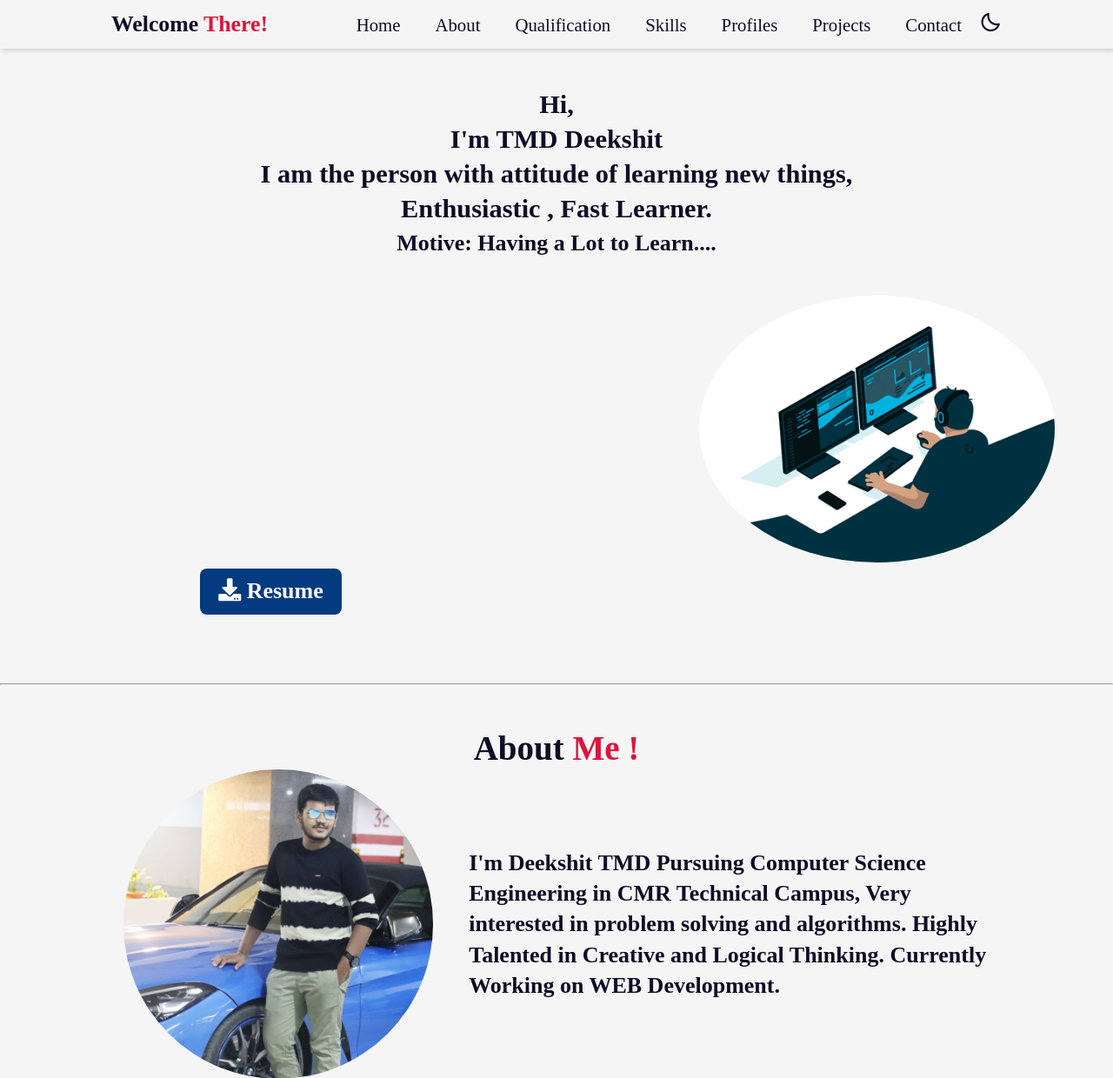
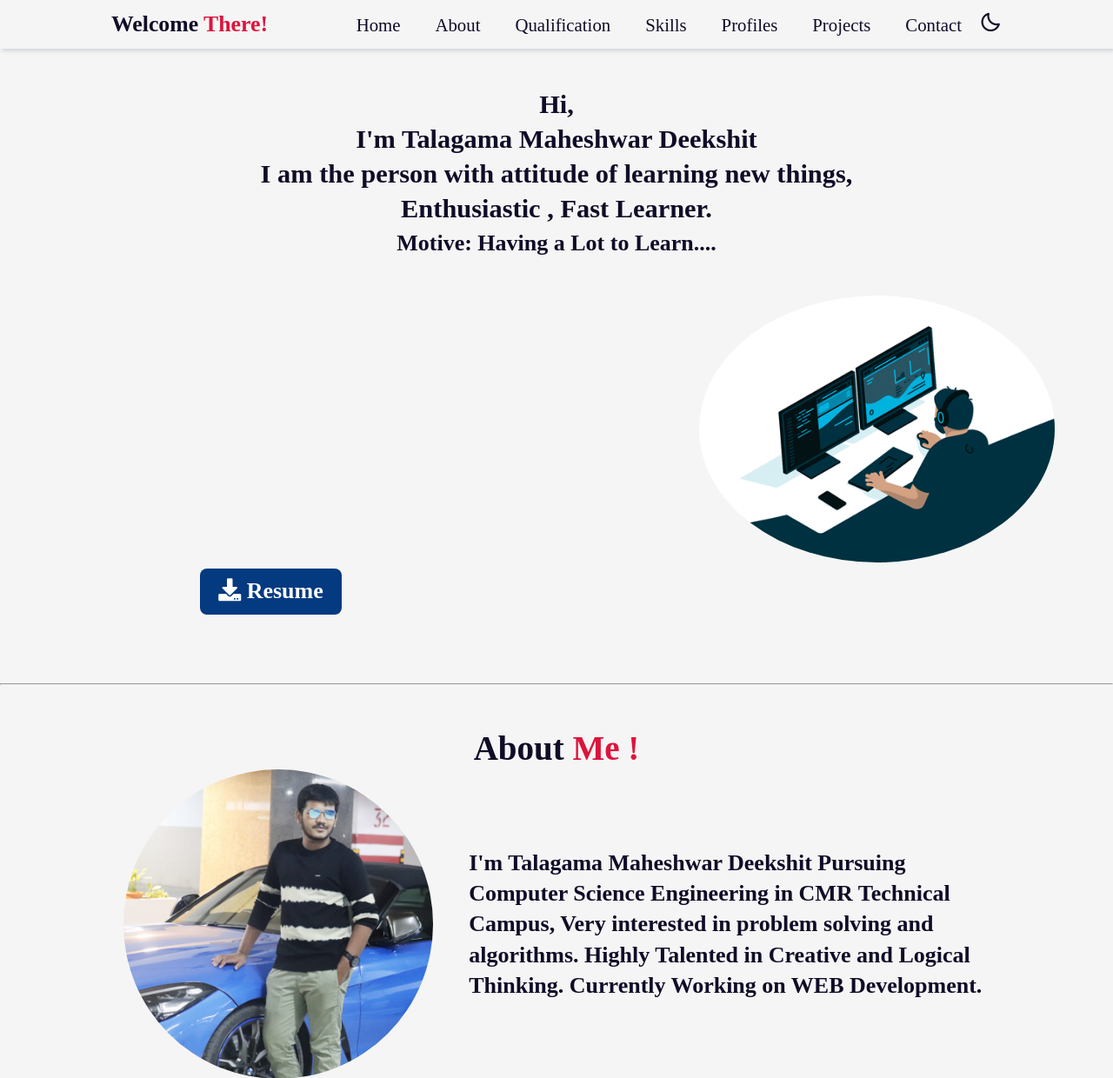
Before and after one commit to deekshit2602/PortFolio, a plain HTML site: page index.html in a window 1280 px wide. Shown: the top 1240 px of the page at 87% size. Drawn offline with nearby package versions, Linux system fonts and the light colour scheme; grey boxes are pictures that could not be loaded.

Commit message:
Update index.html

```diff
--- a/index.html
+++ b/index.html
@@ -29,7 +29,7 @@
     <section id="home">
     <div style="text-align: center;" id = "hinfo">
         <h1>Hi,</h1>
-        <h1>I'm TMD Deekshit</h1>
+        <h1>I'm Talagama Maheshwar Deekshit</h1>
         <h1> <span id = "hin">I am the person with attitude of learning new things, Enthusiastic ,
             Fast Learner.</span> </h1>
         <h4>Motive: Having a Lot to Learn....</h4>
@@ -50,7 +50,7 @@
            <th id = "th1"> <img src="img/img.jpeg" alt="img" id = "dp"> </th>
             <th id = "th2">
             <p id = "pabout">
-            I'm Deekshit TMD Pursuing Computer Science Engineering in CMR Technical Campus, Very interested in problem solving and algorithms. Highly Talented in Creative and Logical Thinking.
+            I'm Talagama Maheshwar Deekshit Pursuing Computer Science Engineering in CMR Technical Campus, Very interested in problem solving and algorithms. Highly Talented in Creative and Logical Thinking.
             Currently Working on WEB Development.
             </p>
         </th>
```
